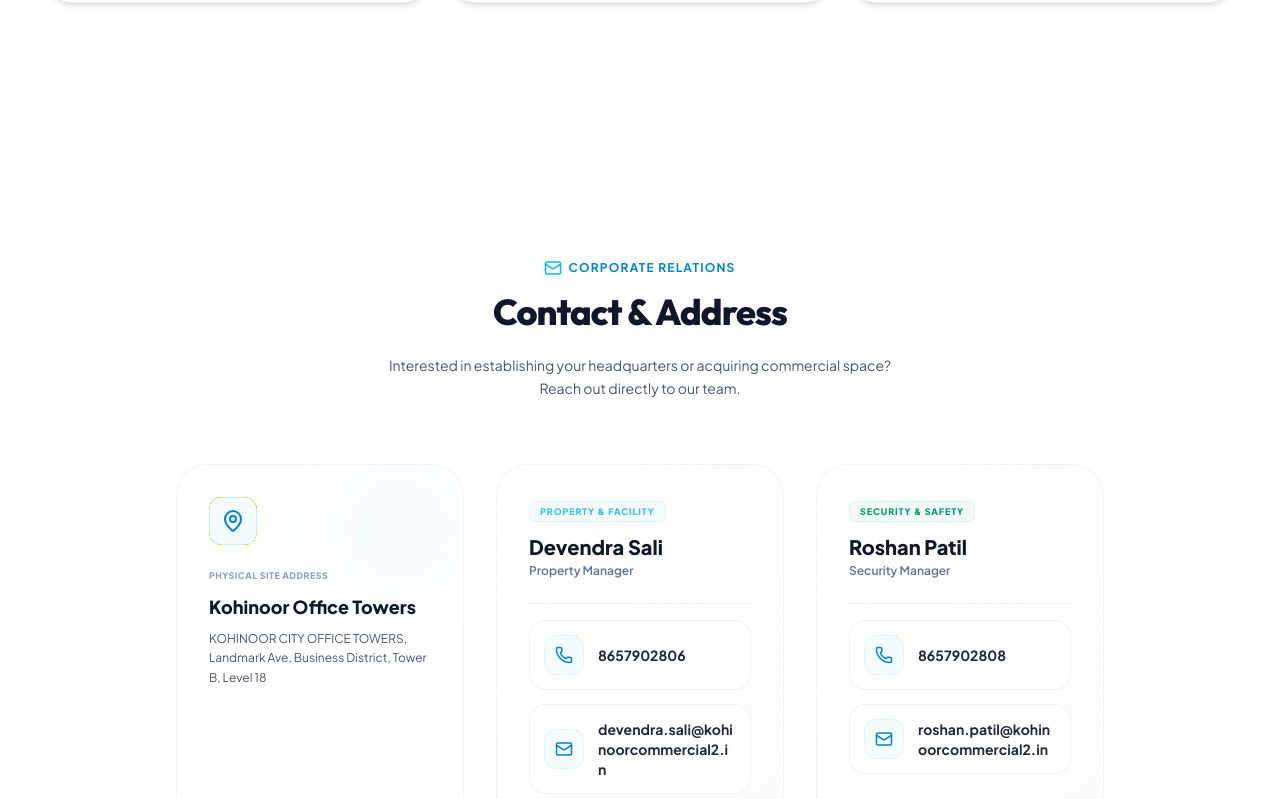
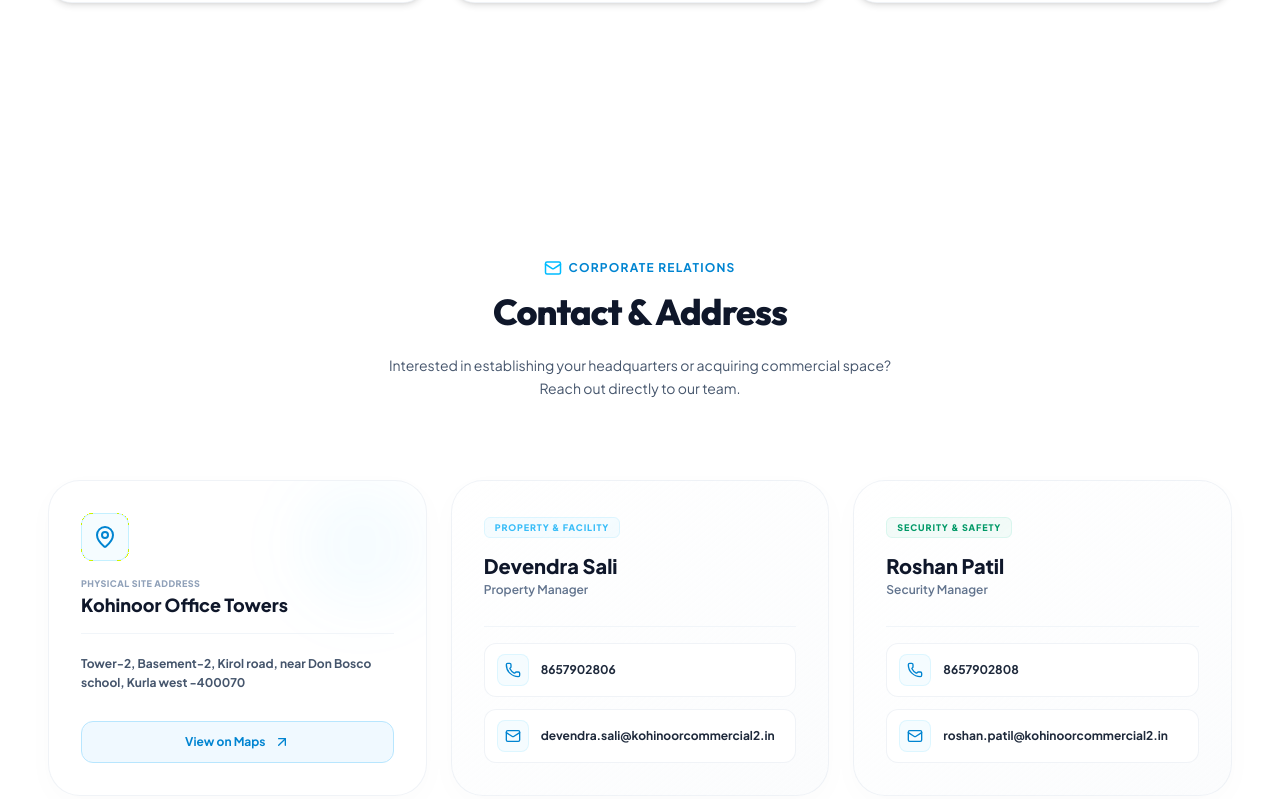
Before and after one commit to AltimaOak/kohinoor-pvt-ltd, a Next.js app: page / in a window 1280 px wide. Shown: the part 2861-3660 px from the top of the page. Built offline with nearby package versions, Linux system fonts and the light colour scheme.

Commit message:
Changes in contact and address are done

```diff
--- a/src/app/globals.css
+++ b/src/app/globals.css
@@ -163,3 +163,11 @@
 .lenis.lenis-smooth iframe {
   pointer-events: none;
 }
+
+@utility no-scrollbar {
+  -ms-overflow-style: none;
+  scrollbar-width: none;
+  &::-webkit-scrollbar {
+    display: none;
+  }
+}
--- a/src/app/page.tsx
+++ b/src/app/page.tsx
@@ -24,7 +24,9 @@
   Lock,
   Car,
   BatteryCharging,
-  Flame
+  Flame,
+  HeartPulse,
+  Flower2
 } from "lucide-react";
 import InteractiveGallery from "@/components/InteractiveGallery";
 import { getDb, ContactsData } from "@/app/actions";
@@ -205,10 +207,10 @@
           <div className="grid grid-cols-2 sm:grid-cols-3 md:grid-cols-4 lg:grid-cols-5 gap-6">
             {[
               { label: "24x7 Security", icon: Shield, desc: "Continuous perimeter patrol and biometric checks" },
-              { label: "BMS", icon: Cpu, desc: "Building Management System smart telemetry" },
+              { label: "Tranquil Massage Room", icon: Flower2, desc: "Relaxation and massage room for building occupants" },
               { label: "CCTV", icon: Video, desc: "High-definition security surveillance networks" },
               { label: "Lift", icon: ArrowUpDown, desc: "High-speed corporate passenger elevators" },
-              { label: "Boom Barriers", icon: Lock, desc: "Automated RFID vehicular gate control systems" },
+              { label: "Medical Room", icon: HeartPulse, desc: "First-aid medical room and emergency services" },
               { label: "Visitors Parking", icon: Car, desc: "Dedicated subterranean guest parking decks" },
               { label: "Power", icon: Zap, desc: "Dual grid feeds for consistent electricity" },
               { label: "Power Backup", icon: BatteryCharging, desc: "Heavy generator backup activation in 0.4s" },
@@ -254,7 +256,7 @@
       </section>
 
       {/* 7. LEASING ENQUIRY & CONTACT SECTION */}
-      <section id="contact" className="py-28 md:py-32 max-w-5xl mx-auto px-6 md:px-12 w-full">
+      <section id="contact" className="py-28 md:py-32 max-w-7xl mx-auto px-6 md:px-12 w-full">
         <div className="flex flex-col gap-12 text-center items-center">
           <div className="flex flex-col gap-3 items-center">
             <span className="text-xs font-bold text-sky-600 uppercase tracking-widest flex items-center gap-1.5">
@@ -269,38 +271,54 @@
             </p>
           </div>
 
-          <div className="grid grid-cols-1 md:grid-cols-2 lg:grid-cols-3 gap-6 md:gap-8 w-full mt-4 text-left">
-            {/* Column 1: Site Address */}
+          <div className="grid grid-cols-1 md:grid-cols-2 lg:grid-cols-3 gap-6 w-full mt-8 text-left">
+            {/* Site Address Card */}
             {contacts && (
               <motion.div
                 initial={{ opacity: 0, y: 30 }}
                 whileInView={{ opacity: 1, y: 0 }}
                 viewport={{ once: true }}
                 transition={{ duration: 0.6 }}
-                className="p-5 sm:p-8 rounded-[24px] sm:rounded-[32px] border border-slate-200/50 bg-white shadow-[0_8px_30px_rgb(0,0,0,0.02)] flex flex-col justify-between gap-6 hover:shadow-xl hover:border-sky-300 transition-all duration-300 relative overflow-hidden group"
+                className="p-6 sm:p-8 rounded-[24px] sm:rounded-[32px] border border-slate-200/50 bg-white shadow-[0_8px_30px_rgb(0,0,0,0.02)] flex flex-col justify-between gap-6 hover:shadow-xl hover:border-sky-300 transition-all duration-300 relative overflow-hidden group min-h-[300px]"
               >
                 <div className="absolute top-0 right-0 w-32 h-32 rounded-full bg-sky-500/5 blur-[30px] pointer-events-none group-hover:bg-sky-500/10 transition-colors" />
-                <div className="flex flex-col gap-4">
+
+                <div className="flex flex-col gap-4 z-10">
                   <div className="w-12 h-12 rounded-xl bg-sky-500/5 border border-sky-400/20 flex items-center justify-center text-sky-600 shrink-0">
                     <MapPin className="w-6 h-6" />
                   </div>
                   <div>
-                    <span className="text-[9px] uppercase tracking-wider text-slate-400 font-extrabold">Physical Site Address</span>
-                    <h4 className="text-lg font-black text-navy-900 mt-2">Kohinoor Office Towers</h4>
+                    <span className="text-[9px] uppercase tracking-wider text-slate-400 font-extrabold block">Physical Site Address</span>
+                    <h4 className="text-lg font-black text-navy-900 leading-tight mt-1">Kohinoor Office Towers</h4>
+                  </div>
+                  <div className="w-full pt-4 border-t border-slate-100">
                     <a
                       href={contacts.siteAddressMapLink}
                       target="_blank"
                       rel="noopener noreferrer"
-                      className="text-xs text-slate-600 mt-2 hover:text-sky-500 transition-colors block leading-relaxed whitespace-pre-line"
+                      className="text-xs font-bold text-slate-600 hover:text-sky-500 transition-colors block leading-relaxed py-1 whitespace-pre-line"
+                      title={contacts.siteAddress}
                     >
                       {contacts.siteAddress}
                     </a>
                   </div>
                 </div>
+
+                <div className="z-10 mt-auto">
+                  <a
+                    href={contacts.siteAddressMapLink}
+                    target="_blank"
+                    rel="noopener noreferrer"
+                    className="flex items-center justify-center gap-2 w-full py-3 rounded-xl border border-sky-200 bg-sky-50 text-sky-600 hover:bg-sky-500 hover:text-white hover:border-sky-500 transition-all duration-300 font-bold text-xs"
+                  >
+                    View on Maps
+                    <ArrowUpRight className="w-4 h-4" />
+                  </a>
+                </div>
               </motion.div>
             )}
 
-            {/* Column 2+: Managers dynamically loaded */}
+            {/* Manager Cards */}
             {contacts?.managers.slice(0, 2).map((mgr, idx) => (
               <motion.div
                 key={mgr.id}
@@ -308,7 +326,7 @@
                 whileInView={{ opacity: 1, y: 0 }}
                 viewport={{ once: true }}
                 transition={{ duration: 0.6, delay: 0.1 * (idx + 1) }}
-                className={`p-5 sm:p-8 rounded-[24px] sm:rounded-[32px] border border-slate-200/50 bg-gradient-to-br from-white to-slate-50/60 shadow-[0_8px_30px_rgb(0,0,0,0.02)] flex flex-col gap-6 hover:-translate-y-1.5 hover:shadow-xl transition-all duration-300 relative group ${
+                className={`p-6 sm:p-8 rounded-[24px] sm:rounded-[32px] border border-slate-200/50 bg-gradient-to-br from-white to-slate-50/60 shadow-[0_8px_30px_rgb(0,0,0,0.02)] flex flex-col justify-between gap-6 hover:shadow-xl transition-all duration-300 relative group min-h-[300px] w-full ${
                   mgr.colorTheme === "emerald"
                     ? "hover:border-emerald-400/30"
                     : mgr.colorTheme === "amber"
@@ -318,6 +336,7 @@
                     : "hover:border-sky-400/30"
                 }`}
               >
+                <div className="flex flex-col gap-4">
                   <div>
                     <span className={`text-[9px] font-black uppercase tracking-widest px-2.5 py-1 rounded-md border ${
                       mgr.colorTheme === "emerald"
@@ -328,27 +347,33 @@
                         ? "text-rose-600 bg-rose-500/5 border-rose-400/10"
                         : "text-sky-500 bg-sky-500/5 border-sky-400/10"
                     }`}>{mgr.category}</span>
-                  <h4 className="text-xl font-black text-navy-900 mt-4 leading-none">{mgr.name}</h4>
-                  <p className="text-xs text-slate-500 font-semibold mt-1.5">{mgr.role}</p>
                   </div>
-                <div className="flex flex-col gap-3.5 pt-4 border-t border-slate-200/50">
+                  <div>
+                    <h4 className="text-xl font-black text-navy-900 leading-tight">{mgr.name}</h4>
+                    <p className="text-xs text-slate-500 font-semibold mt-1">{mgr.role}</p>
+                  </div>
+                </div>
+
+                <div className="flex flex-col gap-3 pt-4 border-t border-slate-100 w-full mt-auto">
                   <a
                     href={`tel:${mgr.phone}`}
-                    className="group/btn flex items-center gap-3.5 p-3.5 rounded-2xl border border-slate-200/50 bg-white hover:border-sky-300 hover:bg-sky-500/5 transition-all duration-300"
+                    className="group/btn flex items-center gap-3 px-3 py-2.5 rounded-xl border border-slate-200/50 bg-white hover:border-sky-300 hover:bg-sky-500/5 transition-all duration-300 w-full"
                   >
-                    <div className="w-10 h-10 rounded-xl bg-sky-500/5 border border-sky-400/10 text-sky-600 flex items-center justify-center shrink-0 group-hover/btn:scale-110 transition-transform">
-                      <Phone className="w-4.5 h-4.5" />
+                    <div className="w-8 h-8 rounded-lg bg-sky-500/5 border border-sky-400/10 text-sky-600 flex items-center justify-center shrink-0 group-hover/btn:scale-110 transition-transform">
+                      <Phone className="w-4 h-4" />
                     </div>
-                    <span className="text-sm font-bold text-navy-800 group-hover/btn:text-sky-600 transition-colors">{mgr.phone}</span>
+                    <span className="text-xs font-bold text-navy-800 group-hover/btn:text-sky-600 transition-colors whitespace-nowrap overflow-x-auto no-scrollbar py-0.5">
+                      {mgr.phone}
+                    </span>
                   </a>
                   <a
                     href={`mailto:${mgr.email}`}
-                    className="group/btn flex items-center gap-3.5 p-3.5 rounded-2xl border border-slate-200/50 bg-white hover:border-sky-300 hover:bg-sky-500/5 transition-all duration-300"
+                    className="group/btn flex items-center gap-3 px-3 py-2.5 rounded-xl border border-slate-200/50 bg-white hover:border-sky-300 hover:bg-sky-500/5 transition-all duration-300 w-full"
                   >
-                    <div className="w-10 h-10 rounded-xl bg-sky-500/5 border border-sky-400/10 text-sky-600 flex items-center justify-center shrink-0 group-hover/btn:scale-110 transition-transform">
-                      <Mail className="w-4.5 h-4.5" />
+                    <div className="w-8 h-8 rounded-lg bg-sky-500/5 border border-sky-400/10 text-sky-600 flex items-center justify-center shrink-0 group-hover/btn:scale-110 transition-transform">
+                      <Mail className="w-4 h-4" />
                     </div>
-                    <span className="text-sm font-bold text-navy-800 group-hover/btn:text-sky-600 transition-colors break-all">
+                    <span className="text-xs font-bold text-navy-800 group-hover/btn:text-sky-600 transition-colors whitespace-nowrap overflow-x-auto no-scrollbar py-0.5">
                       {mgr.email}
                     </span>
                   </a>
--- a/src/data/db.json
+++ b/src/data/db.json
@@ -14,21 +14,17 @@
     },
     {
       "id": "evt-independence",
-      "title": "Independence Day Cultural Gathering",
+      "title": "Independence & Republic Day  Cultural Gathering",
       "desc": "Commemorating the national flag hoisting with cultural performances and community high-tea.",
       "iconName": "Gift"
     },
     {
-      "id": "evt-yoga",
-      "title": "International Yoga Day Workshop",
-      "desc": "A revitalizing morning mindfulness and wellness session designed for working professionals.",
-      "iconName": "Heart"
-    },
-    {
       "id": "evt-holi",
-      "title": "Eco-Friendly Holi Milan Celebration",
-      "desc": "Welcoming the festival of colors with dry organic colors, traditional music, and sweets.",
-      "iconName": "Activity"
+      "title": "Ganesh Festival Celebration",
+      "desc": "Ganesh Chaturthi is a vibrant Hindu festival honoring Lord Ganesha,The celebration features installing clay idols in homes and massive public pandals (temporary shrines), daily aartis (prayers), and feasts of sweets like modak",
+      "iconName": "Activity",
+      "images": [],
+      "imageSrc": ""
     },
     {
       "id": "evt-health",
@@ -41,6 +37,38 @@
       "title": "Green Canopy Monsoon Plantation",
       "desc": "A collaborative tenant green drive planting native saplings around the business park.",
       "iconName": "Compass"
+    },
+    {
+      "id": "evt-1782285890729",
+      "title": "Dj Navrtri Nights",
+      "desc": "Dj Navratri nights bring the high-energy, pulsing beats of traditional Garba and Dandiya combined with modern EDM, Bollywood remixes",
+      "iconName": "Calendar",
+      "imageSrc": "",
+      "images": []
+    },
+    {
+      "id": "evt-1782286309669",
+      "title": "National safety week/ Fire Safety Week",
+      "desc": "National Safety Week and National Fire Service Week are major annual campaigns  designed to prevent accidents, educate the public, and honor those who protect us. Both feature mock drills, safety pledges, and awareness in workplaces.",
+      "iconName": "Calendar",
+      "imageSrc": "",
+      "images": []
+    },
+    {
+      "id": "evt-1782286518872",
+      "title": "Christmas Celebration ",
+      "desc": "Christmas is celebrated with a unique blend of traditional midnight masses, dazzling street illuminations, and festive feasts",
+      "iconName": "Calendar",
+      "imageSrc": "",
+      "images": []
+    },
+    {
+      "id": "evt-1782286625909",
+      "title": "Women's day celebration",
+      "desc": "Women's Day is celebrated on March 8th to honor women's social, economic, cultural, and political achievements while advocating for gender equality. Celebrations include panel discussions, career mentorship programs, charity fundraisers, and community events centered around global themes like \"Give to Gain\" and \"Rights. Justice. Action.",
+      "iconName": "Calendar",
+      "imageSrc": "",
+      "images": []
     }
   ],
   "services": [
@@ -111,7 +139,7 @@
     }
   ],
   "contacts": {
-    "siteAddress": "KOHINOOR CITY OFFICE TOWERS, Landmark Ave, Business District, Tower B, Level 18",
+    "siteAddress": "Tower-2, Basement-2, Kirol road, near Don Bosco school, Kurla west -400070",
     "siteAddressMapLink": "https://maps.app.goo.gl/9LrPP3YqcKRDdi2t5",
     "managers": [
       {
@@ -196,9 +224,9 @@
   ],
   "nursery": {
     "description": "Lush green oasis within the Kohinoor complex offering a wide selection of indoor and outdoor plants to brighten your workspace and improve air quality.",
-    "location": "Ground Floor, Tower B Plaza Area",
-    "timing": "9:00 AM - 6:00 PM (Monday - Saturday)",
-    "contact": "+91 9372025677",
+    "location": "Tower-1 back side near Entry Ramp ground floor",
+    "timing": "9:00 AM - 6:00 PM (Monday - Sunday)",
+    "contact": "+91 8657935459 ",
     "plants": [
       {
         "id": "plant-snake",
```
Also changed, not shown: src/app/services/page.tsx (+5 -3 lines), public/uploads/1782286073973_ganesh-2.jpg (added). Lines whose indentation alone changed are shown as unchanged.
